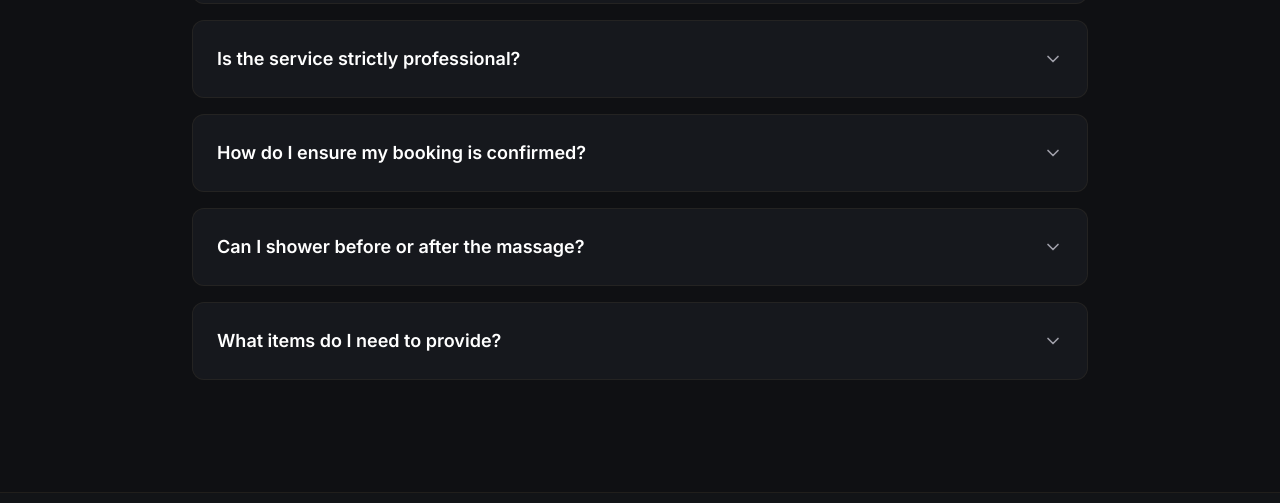
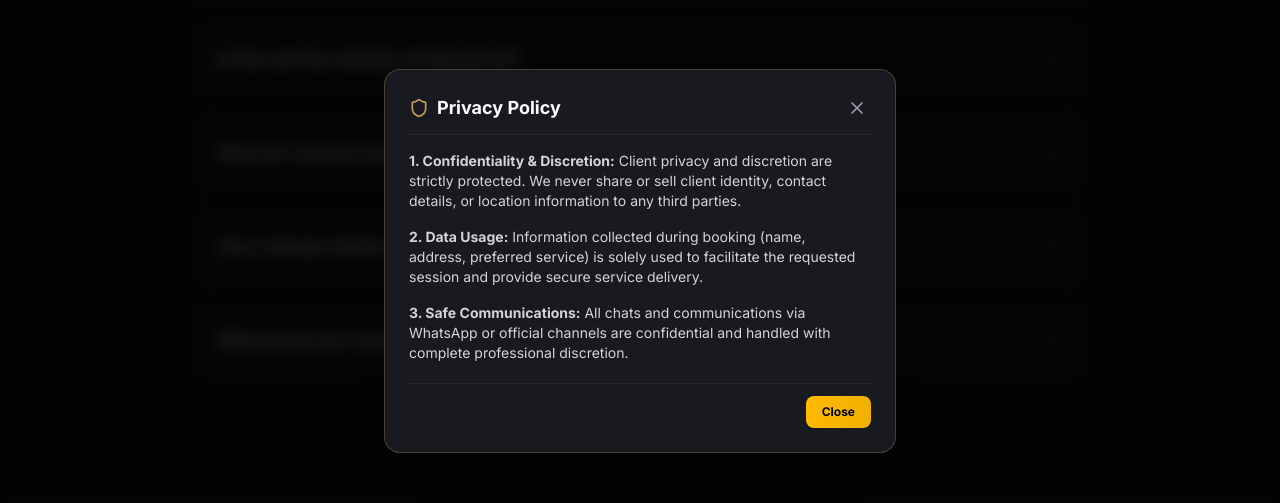
Before and after one commit to malemassageratyourplace-beep/Male-massager-at-your-place, a React (Vite) app: page / in a window 1280 px wide. Both pictures are taken after a click on the button "Privacy Policy". Shown: the part 5472-5975 px from the top of the page. Built offline with nearby package versions, Linux system fonts and the light colour scheme; a web font is replaced by a local one.

Commit message:
Update Footer.tsx

```diff
--- a/src/components/Footer.tsx
+++ b/src/components/Footer.tsx
@@ -1,6 +1,5 @@
 import React, { useState } from 'react';
-import { MessageCircle } from 'lucide-react';
-import LegalModal from './LegalModal';
+import { MessageCircle, X, Shield, FileText } from 'lucide-react';
 
 interface FooterProps {
   setCurrentTab: (tab: string) => void;
@@ -112,7 +111,70 @@ export default function Footer({ setCurrentTab }: FooterProps) {
 
       {/* Privacy Policy & Terms Modal */}
       {legalModal && (
-        <LegalModal type={legalModal} onClose={() => setLegalModal(null)} />
+        <div className="fixed inset-0 z-50 flex items-center justify-center bg-black/80 backdrop-blur-sm p-4 animate-in fade-in duration-200">
+          <div className="bg-[#181a20] border border-gold/30 rounded-2xl p-6 max-w-lg w-full max-h-[80vh] flex flex-col shadow-2xl">
+            <div className="flex items-center justify-between border-b border-zinc-800 pb-3 mb-4">
+              <h3 className="text-lg font-bold text-white flex items-center gap-2">
+                {legalModal === 'privacy' ? (
+                  <>
+                    <Shield className="w-5 h-5 text-gold" />
+                    Privacy Policy
+                  </>
+                ) : (
+                  <>
+                    <FileText className="w-5 h-5 text-gold" />
+                    Terms & Conditions
+                  </>
+                )}
+              </h3>
+              <button
+                type="button"
+                onClick={() => setLegalModal(null)}
+                className="text-zinc-400 hover:text-white p-1 rounded-lg"
+              >
+                <X className="w-5 h-5" />
+              </button>
+            </div>
+
+            <div className="overflow-y-auto pr-2 text-sm text-zinc-300 space-y-4">
+              {legalModal === 'privacy' ? (
+                <>
+                  <p>
+                    <strong>1. Confidentiality & Discretion:</strong> Client privacy and discretion are strictly protected. We never share or sell client identity, contact details, or location information to any third parties.
+                  </p>
+                  <p>
+                    <strong>2. Data Usage:</strong> Information collected during booking (name, address, preferred service) is solely used to facilitate the requested session and provide secure service delivery.
+                  </p>
+                  <p>
+                    <strong>3. Safe Communications:</strong> All chats and communications via WhatsApp or official channels are confidential and handled with complete professional discretion.
+                  </p>
+                </>
+              ) : (
+                <>
+                  <p>
+                    <strong>1. Exclusivity:</strong> Services are offered exclusively for female clients, housewives, and single ladies seeking safe, certified doorstep wellness sessions.
+                  </p>
+                  <p>
+                    <strong>2. Code of Conduct:</strong> Professional decorum, hygiene, and mutual respect are strictly maintained at all times during every home service appointment.
+                  </p>
+                  <p>
+                    <strong>3. Payments & Cancellations:</strong> Booking fees and session charges follow the official transparent pricing outlined in the app. Cancellations adhere to our standard refund policy.
+                  </p>
+                </>
+              )}
+            </div>
+
+            <div className="mt-5 pt-3 border-t border-zinc-800 flex justify-end">
+              <button
+                type="button"
+                onClick={() => setLegalModal(null)}
+                className="px-4 py-2 text-xs font-bold text-black bg-gradient-to-r from-amber-400 to-yellow-500 rounded-lg hover:from-amber-300 hover:to-yellow-400 transition-all"
+              >
+                Close
+              </button>
+            </div>
+          </div>
+        </div>
       )}
 
       {/* Secret Admin Password Modal */}
```
